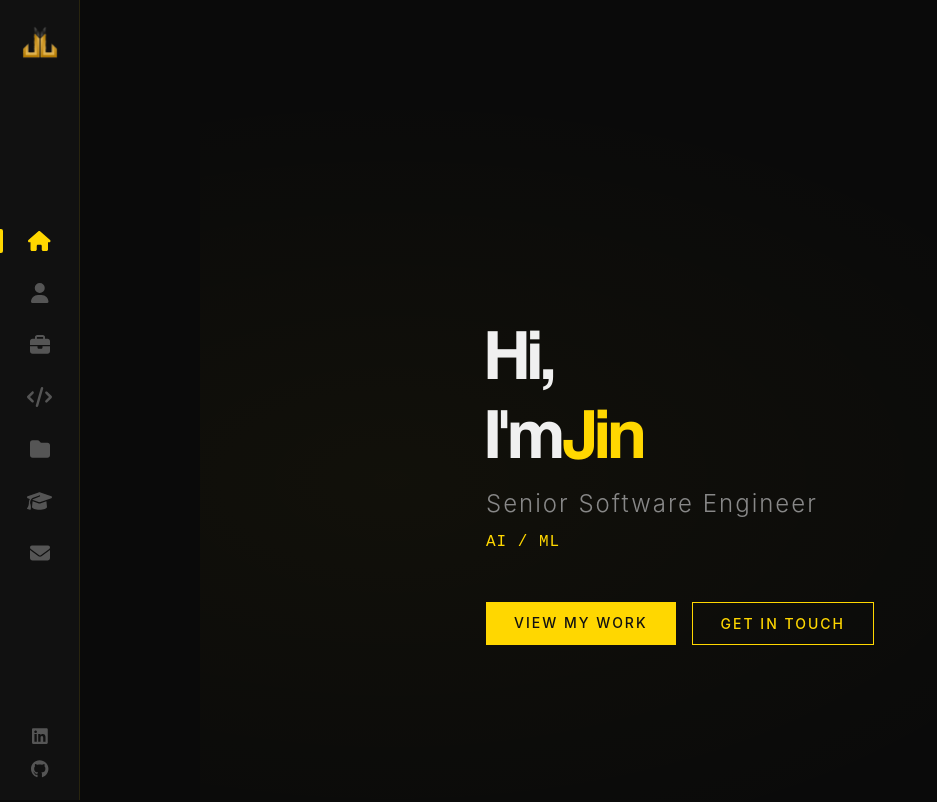
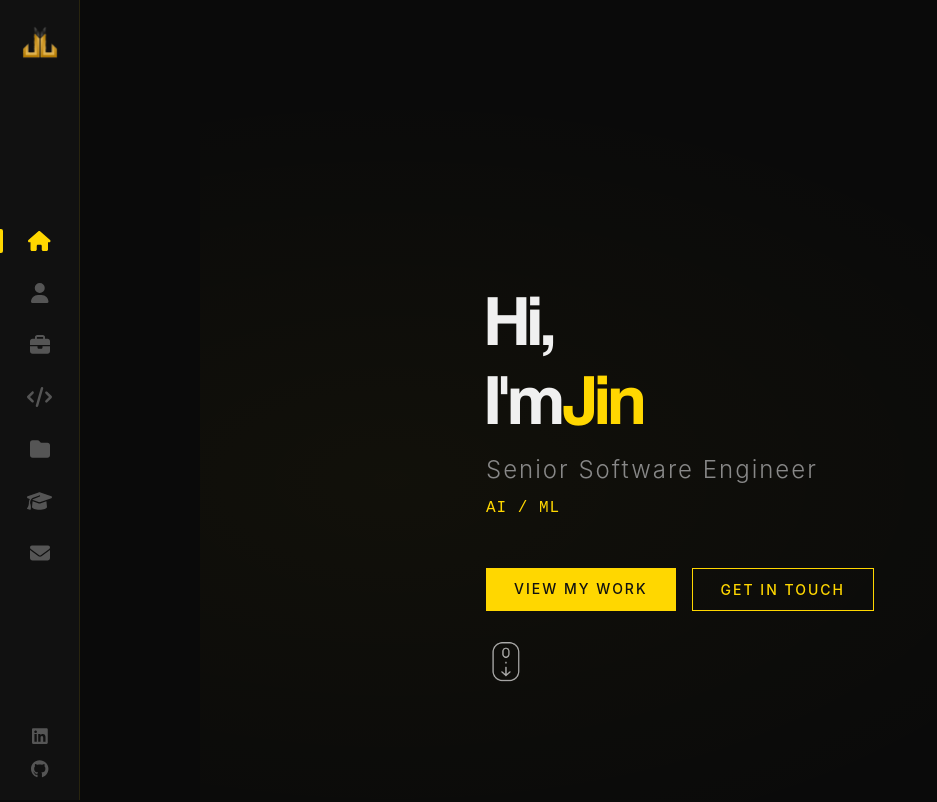
Before and after one commit to j1nnnn/reactportfolio, a React (Vite) app: page / in a window 1280 px wide. Shown: the top 802 px of the page, without its empty margins (0-937 px from the left). Built offline with nearby package versions, Linux system fonts and the light colour scheme.

Commit message:
feat: enhance Hero with Framer Motion staggered entrance and sliding text

```diff
--- a/src/components/Hero/index.jsx
+++ b/src/components/Hero/index.jsx
@@ -1,54 +1,61 @@
 import { useEffect, useState } from 'react'
+import { motion } from 'framer-motion'
 import AnimatedLetters from '../AnimatedLetters'
 import './index.scss'
+
+const textVariants = {
+  initial: { x: -500, opacity: 0 },
+  animate: { x: 0, opacity: 1, transition: { duration: 1, staggerChildren: 0.1 } },
+}
+
+const sliderVariants = {
+  initial: { x: 0 },
+  animate: { x: '-220%', transition: { repeat: Infinity, repeatType: 'mirror', duration: 20 } },
+}
 
 const Hero = () => {
   const [letterClass, setLetterClass] = useState('text-animate')
   const [subtitleIndex, setSubtitleIndex] = useState(0)
-
   const nameArray = ['i', 'n']
   const subtitles = ['Full-Stack', 'Cloud-Native', 'AI / ML', 'FinTech']
 
   useEffect(() => {
-    const timer = setTimeout(() => {
-      setLetterClass('text-animate-hover')
-    }, 3000)
+    const timer = setTimeout(() => setLetterClass('text-animate-hover'), 3000)
     return () => clearTimeout(timer)
   }, [])
 
   useEffect(() => {
-    const interval = setInterval(() => {
-      setSubtitleIndex((prev) => (prev + 1) % subtitles.length)
-    }, 3000)
+    const interval = setInterval(() => setSubtitleIndex((p) => (p + 1) % subtitles.length), 3000)
     return () => clearInterval(interval)
   }, [])
 
   return (
     <div className="hero">
-      <div className="hero-content">
-        <h1 className="hero-greeting">
+      <motion.div className="hero-content" variants={textVariants} initial="initial" animate="animate">
+        <motion.h1 className="hero-greeting" variants={textVariants}>
           <span className={letterClass}>H</span>
           <span className={`${letterClass} _12`}>i,</span>
           <br />
           <span className={`${letterClass} _13`}>I</span>
-          <span className={`${letterClass} _14`}>'m </span>
+          <span className={`${letterClass} _14`}>&apos;m </span>
           <span className="hero-name">
             <AnimatedLetters letterClass={letterClass} strArray={['J', ...nameArray]} idx={15} />
           </span>
-        </h1>
-        <h2 className="hero-title">Senior Software Engineer</h2>
-        <div className="hero-subtitle">
-          <span className="subtitle-text" key={subtitleIndex}>
-            {subtitles[subtitleIndex]}
-          </span>
-        </div>
-        <div className="hero-ctas">
-          <a href="#projects" className="cta-primary">View My Work</a>
-          <a href="#contact" className="cta-secondary">Get In Touch</a>
-        </div>
-      </div>
+        </motion.h1>
+        <motion.h2 className="hero-title" variants={textVariants}>Senior Software Engineer</motion.h2>
+        <motion.div className="hero-subtitle" variants={textVariants}>
+          <span className="subtitle-text" key={subtitleIndex}>{subtitles[subtitleIndex]}</span>
+        </motion.div>
+        <motion.div className="hero-ctas" variants={textVariants}>
+          <motion.a href="#projects" className="cta-primary" whileHover={{ scale: 1.05 }} whileTap={{ scale: 0.95 }}>View My Work</motion.a>
+          <motion.a href="#contact" className="cta-secondary" whileHover={{ scale: 1.05 }} whileTap={{ scale: 0.95 }}>Get In Touch</motion.a>
+        </motion.div>
+        <motion.img src="/reactportfolio/scroll.png" alt="" className="scroll-icon" animate={{ opacity: [0, 1, 0], y: [0, 10, 0] }} transition={{ duration: 1.5, repeat: Infinity }} />
+      </motion.div>
+      <motion.div className="sliding-text" variants={sliderVariants} initial="initial" animate="animate">
+        AI/ML Full-Stack Cloud-Native FinTech
+      </motion.div>
     </div>
   )
 }
-
 export default Hero
--- a/src/components/Hero/index.scss
+++ b/src/components/Hero/index.scss
@@ -4,10 +4,14 @@
   justify-content: center;
   min-height: 100vh;
   padding: 0 10%;
+  position: relative;
+  overflow: hidden;
   background: radial-gradient(ellipse at 20% 50%, rgba(255, 215, 0, 0.03) 0%, transparent 70%);
 
   .hero-content {
     max-width: 700px;
+    z-index: 1;
+    position: relative;
   }
 
   .hero-greeting {
@@ -17,10 +21,7 @@
     color: var(--color-text);
     line-height: 1.1;
     margin-bottom: 16px;
-
-    .hero-name {
-      color: var(--color-primary);
-    }
+    .hero-name { color: var(--color-primary); }
   }
 
   .hero-title {
@@ -30,14 +31,12 @@
     color: var(--color-text-muted);
     margin-bottom: 12px;
     letter-spacing: 2px;
-    animation: fadeIn 1s 1.8s backwards;
   }
 
   .hero-subtitle {
     height: 32px;
     margin-bottom: 40px;
     overflow: hidden;
-
     .subtitle-text {
       display: inline-block;
       font-family: var(--font-mono);
@@ -51,10 +50,10 @@
   .hero-ctas {
     display: flex;
     gap: 16px;
-    animation: fadeIn 1s 2.2s backwards;
   }
 
   .cta-primary {
+    display: inline-block;
     color: #111;
     background: var(--color-primary);
     padding: 12px 28px;
@@ -63,14 +62,12 @@
     letter-spacing: 2px;
     text-decoration: none;
     text-transform: uppercase;
-    transition: all 0.3s;
-    &:hover {
-      background: #fff;
-      transform: translateY(-2px);
-    }
+    transition: background 0.3s;
+    &:hover { background: #fff; }
   }
 
   .cta-secondary {
+    display: inline-block;
     color: var(--color-primary);
     background: transparent;
     padding: 12px 28px;
@@ -80,11 +77,26 @@
     text-decoration: none;
     text-transform: uppercase;
     border: 1px solid var(--color-primary);
-    transition: all 0.3s;
-    &:hover {
-      background: rgba(255, 215, 0, 0.1);
-      transform: translateY(-2px);
-    }
+    transition: background 0.3s;
+    &:hover { background: rgba(255, 215, 0, 0.1); }
+  }
+
+  .scroll-icon {
+    width: 40px;
+    margin-top: 24px;
+    opacity: 0.6;
+  }
+
+  .sliding-text {
+    position: absolute;
+    bottom: -5px;
+    white-space: nowrap;
+    color: rgba(255, 215, 0, 0.04);
+    font-size: 32vh;
+    font-family: var(--font-heading);
+    width: max-content;
+    z-index: 0;
+    pointer-events: none;
   }
 
   @media (max-width: 768px) {
@@ -92,5 +104,6 @@
     .hero-greeting { font-size: 48px; }
     .hero-title { font-size: 18px; }
     .hero-ctas { flex-direction: column; }
+    .sliding-text { font-size: 20vh; }
   }
 }
```
